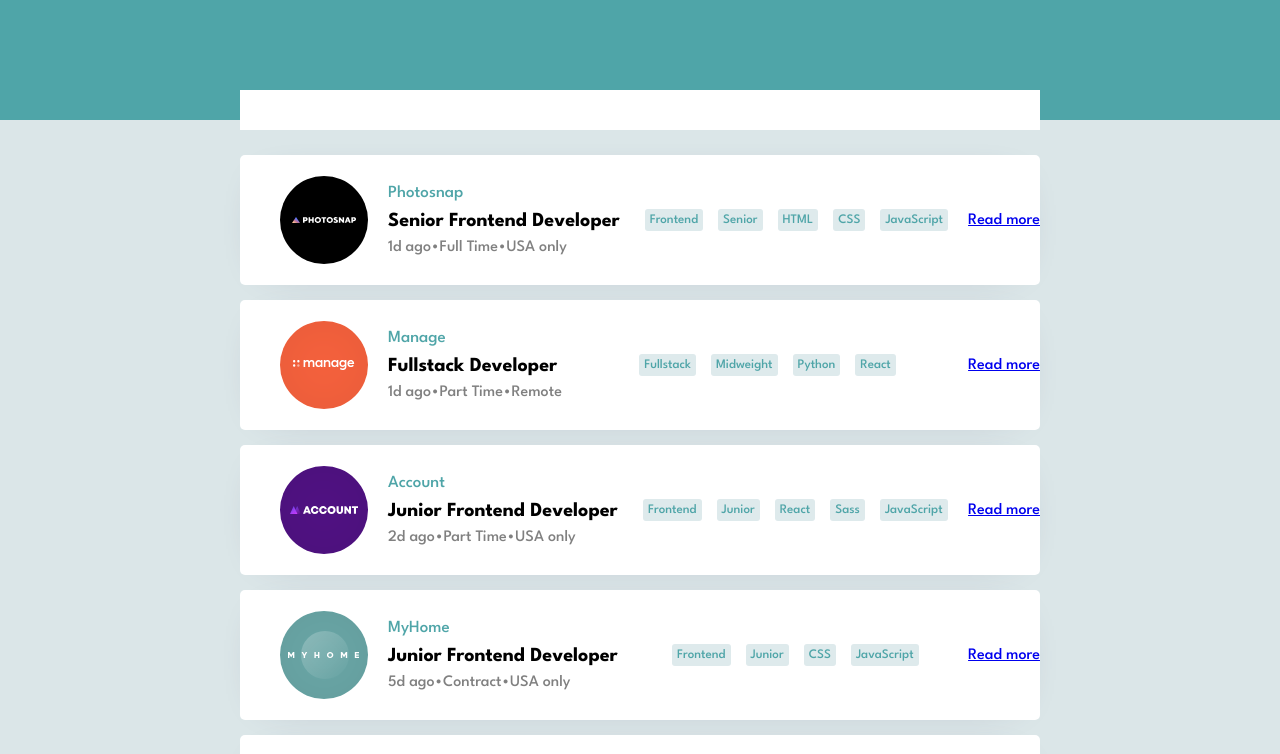
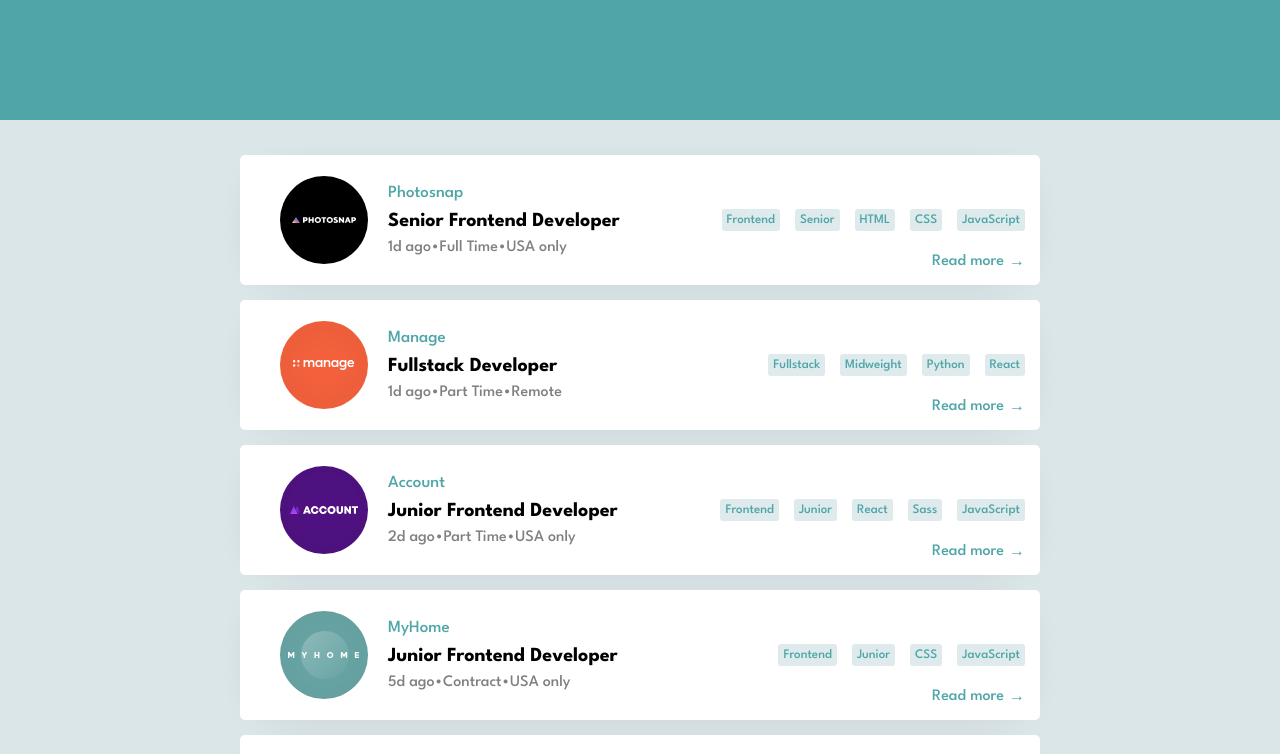
Before and after one commit to simonalorenc/job-listing, an Angular app: page / in a window 1280 px wide. Shown: the top 754 px of the page. Built offline with nearby package versions, Linux system fonts and the light colour scheme.

Commit message:
hide input

```diff
--- a/src/app/job-categories/job-categories.component.scss
+++ b/src/app/job-categories/job-categories.component.scss
@@ -10,5 +10,6 @@
       color: rgb(79, 165, 168);
       font-size: 13px;
       background-color: rgb(222, 234, 236);
+      cursor: pointer;
     }
   }
--- a/src/app/job-offer/job-offer.component.html
+++ b/src/app/job-offer/job-offer.component.html
@@ -10,5 +10,8 @@
     </div>
   </div>
   <app-job-categories [jobOffer]="jobOffer"></app-job-categories>
-  <a [routerLink]="['/details', jobOffer.id]">Read more</a>
+  <div class="details">
+    <a  class="details__read" [routerLink]="['/details', jobOffer.id]">Read more </a>
+    <div class="arrow">→</div>
+  </div>
 </section>
--- a/src/app/job-offer/job-offer.component.scss
+++ b/src/app/job-offer/job-offer.component.scss
@@ -17,6 +17,7 @@ body {
   display: flex;
   align-items: center;
   justify-content: space-between;
+  position: relative;
   width: 800px;
   min-height: 130px;
   background-color: white;
@@ -65,3 +66,22 @@ body {
     font-size: 20px;
   }
 }
+
+.details {
+  display: flex;
+  justify-content: center;
+  align-items: center;
+  position: absolute;
+  right: 15px;
+  bottom: 15px;
+  gap: 5px;
+
+  & &__read {
+    color: rgb(79, 165, 168);
+    text-decoration: none;
+  }
+}
+
+.arrow {
+  color: rgb(79, 165, 168);
+}
--- a/src/app/job/job.component.html
+++ b/src/app/job/job.component.html
@@ -1,6 +1,6 @@
 <section>
   <div class="filter-input-container">
-    <div class="filter-input">
+    <div class="filter-input" *ngIf="selectedCategories.length > 0" >
       <div class="container">
         <div class="category-container" *ngFor="let category of selectedCategories">
           <div  [ngClass]="'filter-input__category'">{{category}}</div>
--- a/src/app/job/job.component.scss
+++ b/src/app/job/job.component.scss
@@ -41,6 +41,7 @@
     border-top-right-radius: 3px;
     border-bottom-right-radius: 3px;
     margin-right: 5px;
+    cursor: pointer;
   }
 
   .category-container {
@@ -53,5 +54,6 @@
 
   .clear {
     color: rgb(79, 165, 168);
+    cursor: pointer;
   }
 }
```
